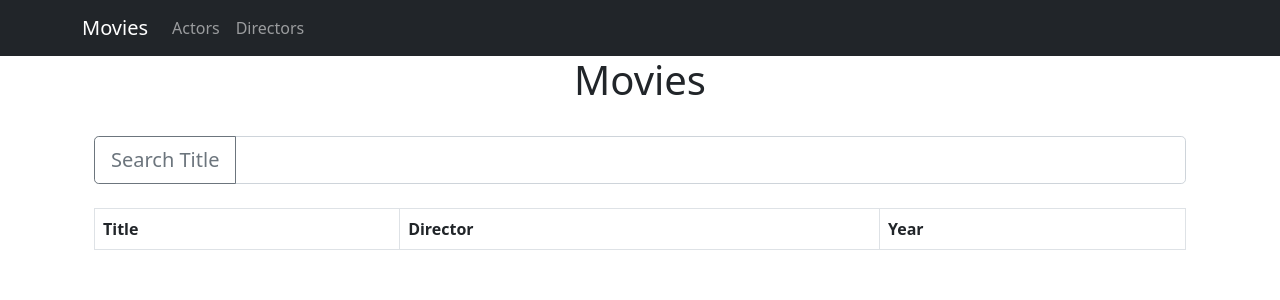
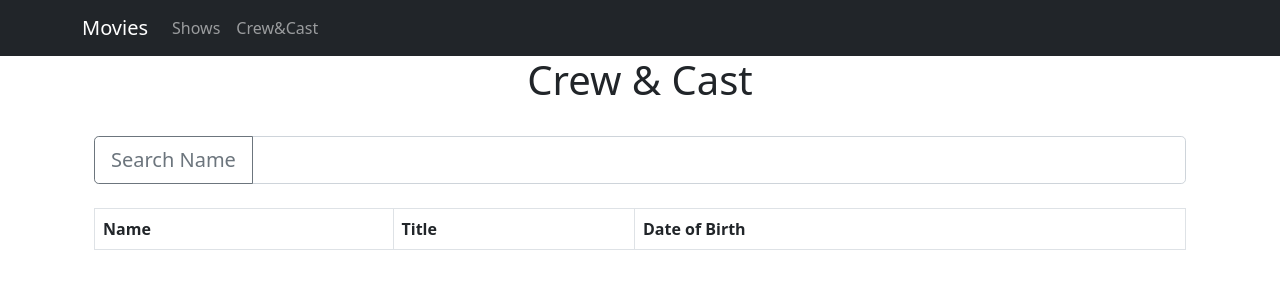
Before and after one commit to tahirgalvez/310project, a React (Create React App) app in the folder frontend/: page /crewcast in a window 1280 px wide. Shown: the top 300 px of the page. Built offline with nearby package versions, Linux system fonts and the light colour scheme.

Commit message:
added table for other tabs

```diff
--- a/frontend/src/Actors.js
+++ /dev/null
@@ -1,16 +0,0 @@
-import React from 'react';
-import 'bootstrap/dist/css/bootstrap.min.css';
-import { Container } from 'react-bootstrap';
-
-class Actors extends React.Component {
-
-    render() {
-        return (
-            <Container align='center'>
-                Actors
-            </Container>
-        )
-    }
-}
-
-export default Actors;
--- /dev/null
+++ b/frontend/src/CrewCast.js
@@ -0,0 +1,65 @@
+import React from 'react';
+import 'bootstrap/dist/css/bootstrap.min.css';
+import { Container } from 'react-bootstrap';
+import Table from 'react-bootstrap/Table'
+import InputGroup from 'react-bootstrap/InputGroup'
+import { FormControl } from 'react-bootstrap';
+import Button from 'react-bootstrap/Button';
+
+class CrewCast extends React.Component {
+
+    peopleR = [{ name: "Harry Potter", title: "Tahir", dob: '2000' }, { name: "Harry Potter 2", title: "Jay", dob: '2003' }]
+
+    state = {
+        people: [],
+        searchVal: null,
+    }
+
+    searchPeople(e) {
+        //console.log(e.target.value)
+        //make api call and recieve list of movies
+        this.setState({ people: this.peopleR })
+    }
+
+    render() {
+        return (
+            <Container align='center'>
+                <h1>Crew & Cast</h1>
+                <br />
+                <InputGroup size="lg">
+                    <Button variant="outline-secondary"
+                        id="movies-search-button"
+                        onClick={(e) => this.searchPeople(e)}
+                    > Search Name
+                    </Button>
+                    <FormControl aria-label="Large" aria-describedby="inputGroup-sizing-sm" />
+                </InputGroup>
+
+                <br />
+                <Table striped bordered hover>
+                    <thead>
+                        <tr>
+                            <th>Name</th>
+                            <th>Title</th>
+                            <th>Date of Birth</th>
+                        </tr>
+                    </thead>
+                    <tbody>
+                        {this.state.people.map((p) => {
+                            return (
+                                <tr>
+                                    <td>{p.name}</td>
+                                    <td>{p.title}</td>
+                                    <td>{p.dob}</td>
+                                </tr>
+                            )
+                        })}
+                    </tbody>
+                </Table>
+
+            </Container>
+        )
+    }
+}
+
+export default CrewCast;
--- a/frontend/src/Directors.js
+++ /dev/null
@@ -1,16 +0,0 @@
-import React from 'react';
-import 'bootstrap/dist/css/bootstrap.min.css';
-import { Container } from 'react-bootstrap';
-
-class Directors extends React.Component {
-
-    render() {
-        return (
-            <Container align='center'>
-                Directors
-            </Container>
-        )
-    }
-}
-
-export default Directors;
--- a/frontend/src/Navbar.js
+++ b/frontend/src/Navbar.js
@@ -4,9 +4,10 @@ import { Container } from 'react-bootstrap';
 import { BrowserRouter as Router, Route, Switch } from 'react-router-dom';
 import Navbar from 'react-bootstrap/Navbar'
 import Nav from 'react-bootstrap/Nav'
-import Actors from './Actors';
+import Shows from './Shows';
 import Movies from './Movies';
-import Directors from './Directors';
+import CrewCast from './CrewCast';
+
 
 function NavigationBar() {
     return (
@@ -14,8 +15,8 @@ function NavigationBar() {
             <Container>
                 <Navbar.Brand href="/movies">Movies</Navbar.Brand>
                 <Nav className="me-auto">
-                    <Nav.Link href="/actors">Actors</Nav.Link>
-                    <Nav.Link href="/directors">Directors</Nav.Link>
+                    <Nav.Link href="/Shows">Shows</Nav.Link>
+                    <Nav.Link href="/crewcast">Crew&Cast</Nav.Link>
                 </Nav>
             </Container>
         </Navbar>
@@ -34,8 +35,8 @@ class Navvv extends React.Component {
                         <Switch title="switch">
                             <Route exact path="/" component={Movies} />
                             <Route exact path="/movies" component={Movies} />
-                            <Route exact path="/actors" component={Actors} />
-                            <Route exact path="/directors" component={Directors} />
+                            <Route exact path="/shows" component={Shows} />
+                            <Route exact path="/crewcast" component={CrewCast} />
                             <Route component={Movies} />
                         </Switch>
                     </Container>
--- /dev/null
+++ b/frontend/src/Shows.js
@@ -0,0 +1,65 @@
+import React from 'react';
+import 'bootstrap/dist/css/bootstrap.min.css';
+import { Container } from 'react-bootstrap';
+import Table from 'react-bootstrap/Table'
+import InputGroup from 'react-bootstrap/InputGroup'
+import { FormControl } from 'react-bootstrap';
+import Button from 'react-bootstrap/Button';
+
+class Shows extends React.Component {
+    //exampleMovies
+    showsR = [{ title: "Harry Potter Show", director: "Tahir", year: '2000' }, { title: "Harry Potter Show 2", director: "Jay", year: '2003' }]
+
+    state = {
+        shows: [],
+        searchVal: null,
+    }
+
+    searchShows(e) {
+        //console.log(e.target.value)
+        //make api call and recieve list of movies
+        this.setState({ shows: this.showsR })
+    }
+
+    render() {
+        return (
+            <Container align='center'>
+                <h1>Shows</h1>
+                <br />
+                <InputGroup size="lg">
+                    <Button variant="outline-secondary"
+                        id="movies-search-button"
+                        onClick={(e) => this.searchShows(e)}
+                    > Search Title
+                    </Button>
+                    <FormControl aria-label="Large" aria-describedby="inputGroup-sizing-sm" />
+                </InputGroup>
+
+                <br />
+                <Table striped bordered hover>
+                    <thead>
+                        <tr>
+                            <th>Title</th>
+                            <th>Director</th>
+                            <th>Year</th>
+                        </tr>
+                    </thead>
+                    <tbody>
+                        {this.state.shows.map((shows) => {
+                            return (
+                                <tr>
+                                    <td>{shows.title}</td>
+                                    <td>{shows.director}</td>
+                                    <td>{shows.year}</td>
+                                </tr>
+                            )
+                        })}
+                    </tbody>
+                </Table>
+
+            </Container>
+        )
+    }
+}
+
+export default Shows;
```
